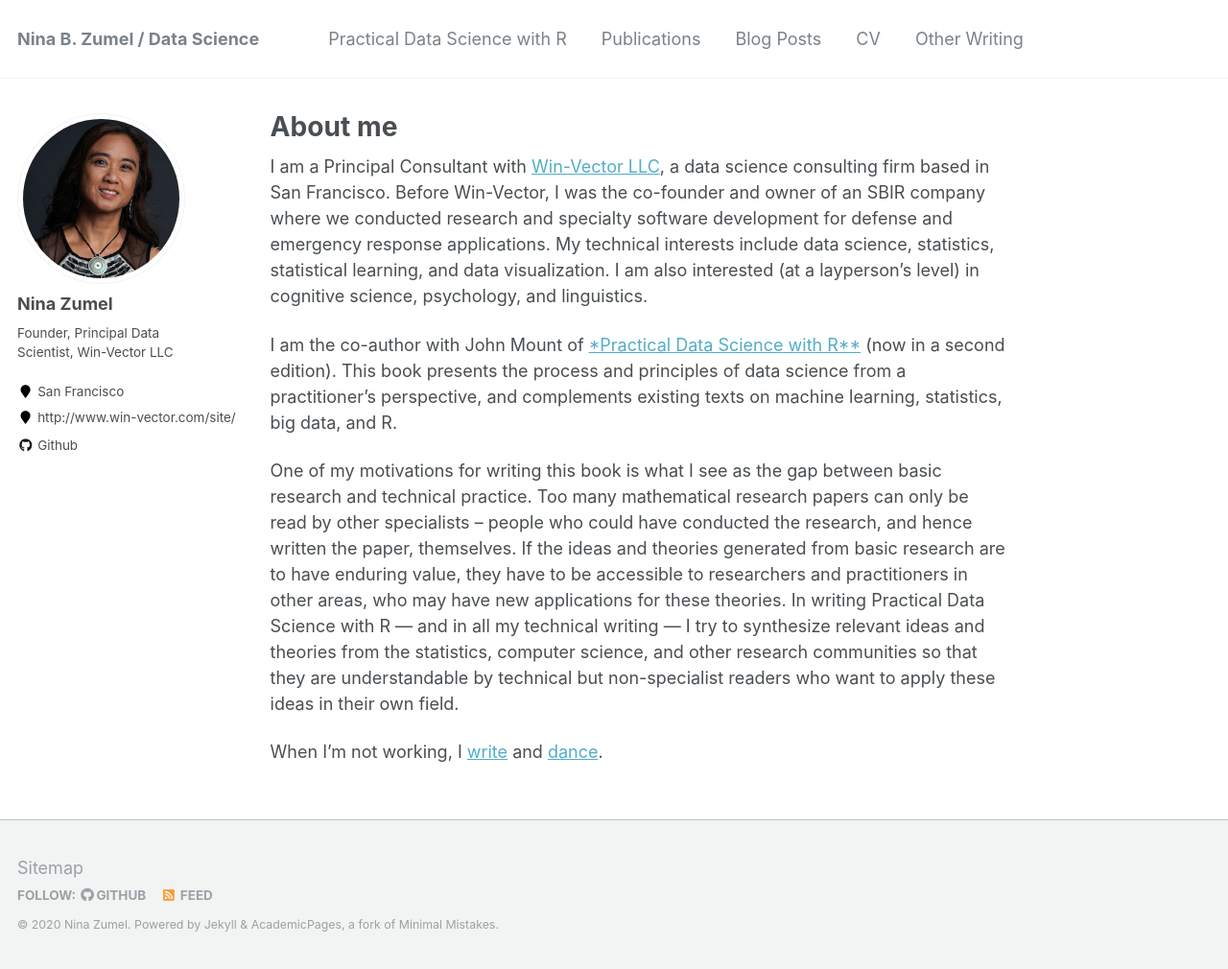
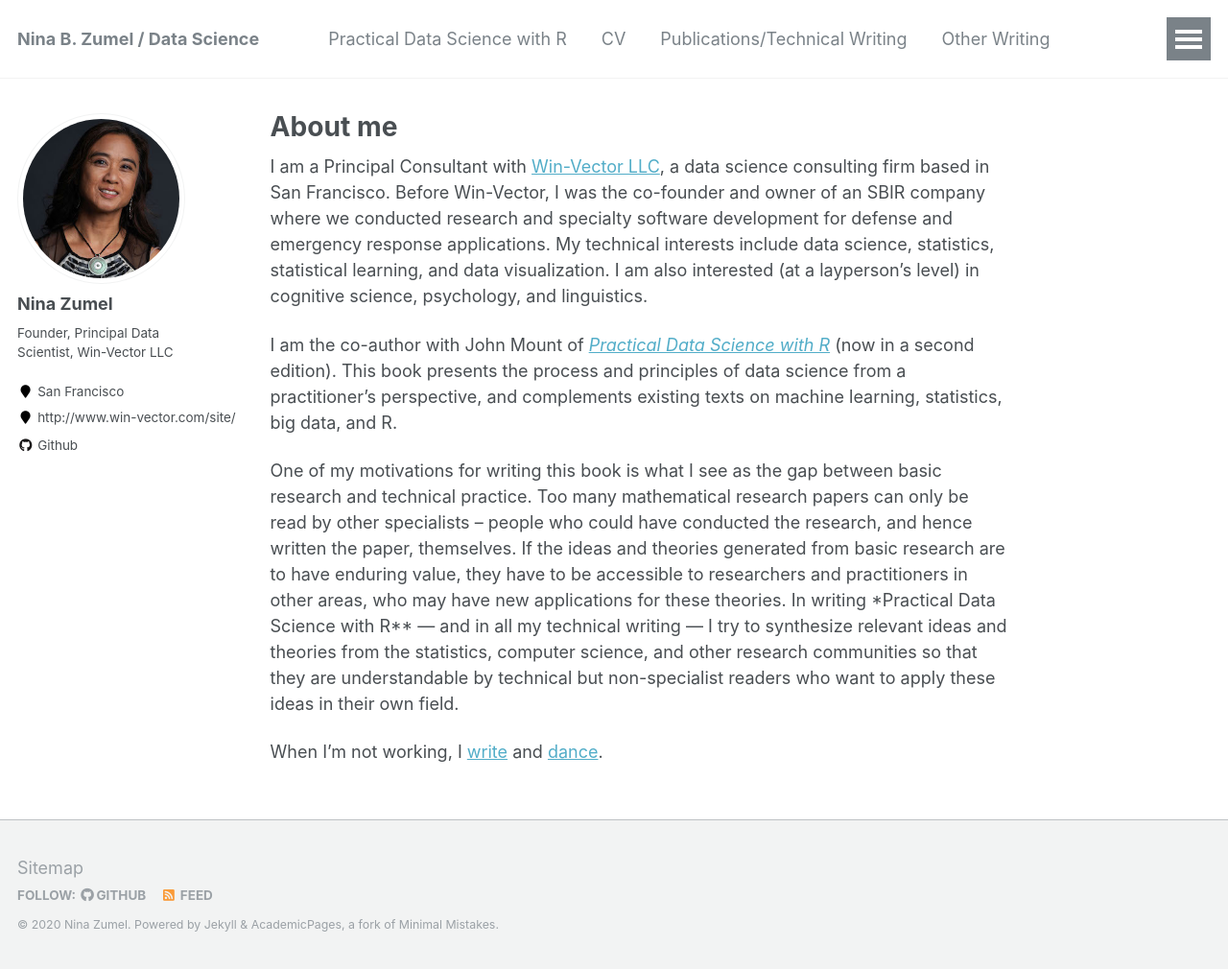
Before and after one commit to NinaZumel/NinaZumel.github.io, a Jekyll site: the page built from _pages/about.md, in a window 1280 px wide and 1010 px high. Shown: the whole window at 96% size. Built offline with Jekyll 4.4.1, drawn with Linux system fonts in a browser that asks for light colours.

Commit message:
fixed typos

```diff
--- a/_data/navigation.yml
+++ b/_data/navigation.yml
@@ -3,14 +3,14 @@
   - title: "Practical Data Science with R"
     url: /practical-data-science-with-r/
 
-  - title: "Publications"
+  - title: "CV"
+    url: /NinaCV/
+
+  - title: "Publications/Technical Writing"
     url: /Nina_publications/
+
+  - title: "Other Writing"
+    url: /Nina_other_writing/
 
   - title: "Blog Posts"
     url: /year-archive/
-
-  - title: "CV"
-    url: /NinaCV/
-
-  - title: "Other Writing"
-    url: /Nina_other_writing/
--- a/_pages/about.md
+++ b/_pages/about.md
@@ -10,8 +10,8 @@
 
 I am a Principal Consultant with [Win-Vector LLC](http://win-vector.com/), a data science consulting firm based in San Francisco. Before Win-Vector, I was the co-founder and owner of an SBIR company where we conducted research and specialty software development for defense and emergency response applications. My technical interests include data science, statistics, statistical learning, and data visualization. I am also interested (at a layperson’s level) in cognitive science, psychology, and linguistics.
 
-I am the co-author with John Mount of [*Practical Data Science with R**](https://www.manning.com/books/practical-data-science-with-r-second-edition) (now in a second edition). This book presents the process and principles of data science from a practitioner’s perspective, and complements existing texts on machine learning, statistics, big data, and R.
+I am the co-author with John Mount of [*Practical Data Science with R*](https://www.manning.com/books/practical-data-science-with-r-second-edition) (now in a second edition). This book presents the process and principles of data science from a practitioner’s perspective, and complements existing texts on machine learning, statistics, big data, and R.
 
-One of my motivations for writing this book is what I see as the gap between basic research and technical practice. Too many mathematical research papers can only be read by other specialists – people who could have conducted the research, and hence written the paper, themselves. If the ideas and theories generated from basic research are to have enduring value, they have to be accessible to researchers and practitioners in other areas, who may have new applications for these theories. In writing Practical Data Science with R — and in all my technical writing — I try to synthesize relevant ideas and theories from the statistics, computer science, and other research communities so that they are understandable by technical but non-specialist readers who want to apply these ideas in their own field.
+One of my motivations for writing this book is what I see as the gap between basic research and technical practice. Too many mathematical research papers can only be read by other specialists – people who could have conducted the research, and hence written the paper, themselves. If the ideas and theories generated from basic research are to have enduring value, they have to be accessible to researchers and practitioners in other areas, who may have new applications for these theories. In writing *Practical Data Science with R** — and in all my technical writing — I try to synthesize relevant ideas and theories from the statistics, computer science, and other research communities so that they are understandable by technical but non-specialist readers who want to apply these ideas in their own field.
 
 When I’m not working, I [write](http://multoghost.wordpress.com/) and [dance](http://www.dholrhythms.com/).
```
